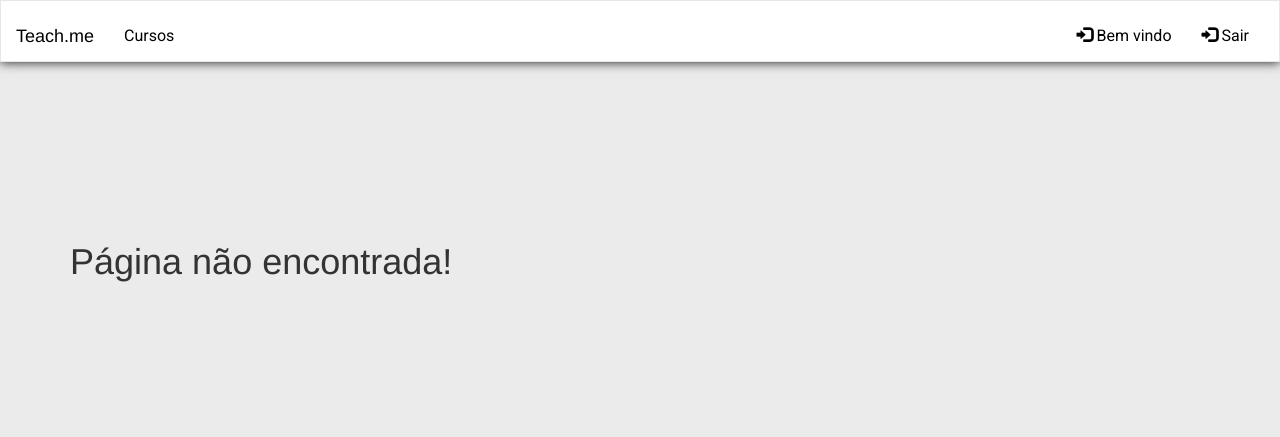
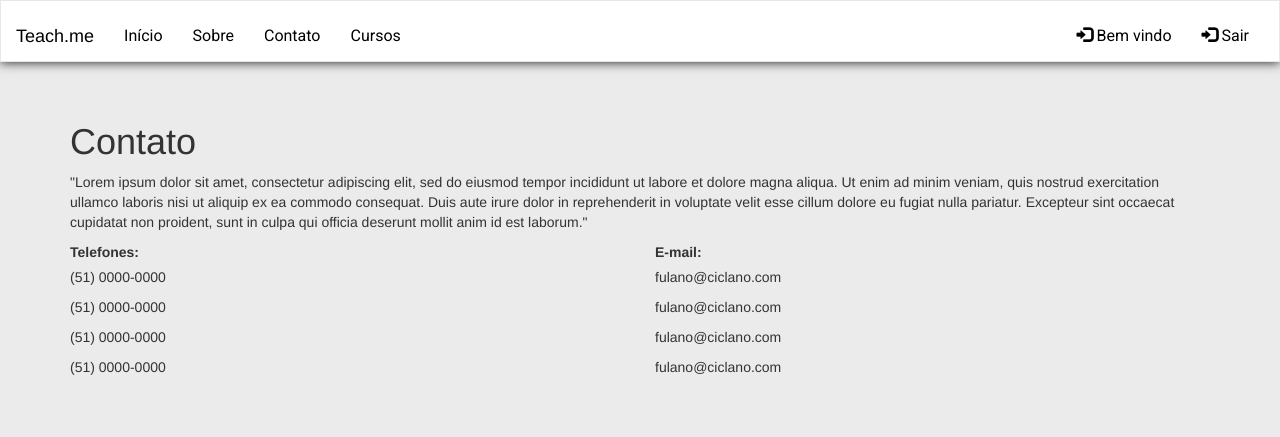
Before and after one commit to roavellarm/Teach.me, an Angular app: page /contact in a window 1280 px wide. Shown: the top 437 px of the page. Built offline with nearby package versions, Linux system fonts and the light colour scheme; a web font is replaced by a local one.

Commit message:
add contact and about components

```diff
--- /dev/null
+++ b/src/app/shared/about/about.component.html
@@ -0,0 +1,8 @@
+<h1> Sobre </h1>
+
+<p> "Lorem ipsum dolor sit amet,
+ consectetur adipiscing elit, sed do eiusmod tempor incididunt ut labore et dolore magna aliqua.
+  Ut enim ad minim veniam, quis nostrud exercitation ullamco laboris nisi ut aliquip ex ea commodo consequat.
+  Duis aute irure dolor in reprehenderit in voluptate velit esse cillum dolore eu fugiat nulla pariatur.
+  Excepteur sint occaecat cupidatat non proident,
+ sunt in culpa qui officia deserunt mollit anim id est laborum." </p>
--- /dev/null
+++ b/src/app/shared/about/about.component.ts
@@ -0,0 +1,14 @@
+import { Component, OnInit } from '@angular/core';
+
+@Component({
+  selector: 'app-about',
+  templateUrl: './about.component.html'
+})
+export class AboutComponent implements OnInit {
+
+  constructor() { }
+
+  ngOnInit() {
+  }
+
+}
--- /dev/null
+++ b/src/app/shared/contact/contact.component.html
@@ -0,0 +1,25 @@
+<h1> Contato </h1>
+
+<p> "Lorem ipsum dolor sit amet,
+ consectetur adipiscing elit, sed do eiusmod tempor incididunt ut labore et dolore magna aliqua.
+  Ut enim ad minim veniam, quis nostrud exercitation ullamco laboris nisi ut aliquip ex ea commodo consequat.
+  Duis aute irure dolor in reprehenderit in voluptate velit esse cillum dolore eu fugiat nulla pariatur.
+  Excepteur sint occaecat cupidatat non proident,
+ sunt in culpa qui officia deserunt mollit anim id est laborum." </p>
+
+ <div class="row">
+   <div class="col-md-6">
+    <label>Telefones:</label>
+    <p>(51) 0000-0000</p>
+    <p>(51) 0000-0000</p>
+    <p>(51) 0000-0000</p>
+    <p>(51) 0000-0000</p>
+   </div>
+   <div class="col-md-6">
+    <label>E-mail:</label>
+    <p>fulano@ciclano.com</p>
+    <p>fulano@ciclano.com</p>
+    <p>fulano@ciclano.com</p>
+    <p>fulano@ciclano.com</p>
+   </div>
+ </div>
--- /dev/null
+++ b/src/app/shared/contact/contact.component.ts
@@ -0,0 +1,14 @@
+import { Component, OnInit } from '@angular/core';
+
+@Component({
+  selector: 'app-contact',
+  templateUrl: './contact.component.html'
+})
+export class ContactComponent implements OnInit {
+
+  constructor() { }
+
+  ngOnInit() {
+  }
+
+}
--- a/src/app/shared/navbar/navbar.component.html
+++ b/src/app/shared/navbar/navbar.component.html
@@ -11,6 +11,9 @@
         </div>
         <div class="collapse navbar-collapse" id="bs-example-navbar-collapse-1">
             <ul class="nav navbar-nav">
+                <li><a routerLink='/index'>Início</a></li>
+                <li><a routerLink='/about'>Sobre</a></li>
+                <li><a routerLink='/contact'>Contato</a></li>
                 <li><a routerLink='/course'>Cursos</a></li>
                 <li *ngIf="userToken == 'admin'"><a routerLink='/category'>Gerenciar Categorias</a></li>
                 <li *ngIf="userToken == 'admin'"><a routerLink='/user'>Gerenciar Usuários</a></li>
```
Also changed, not shown: src/app/app.module.ts (+11 -0 lines).
